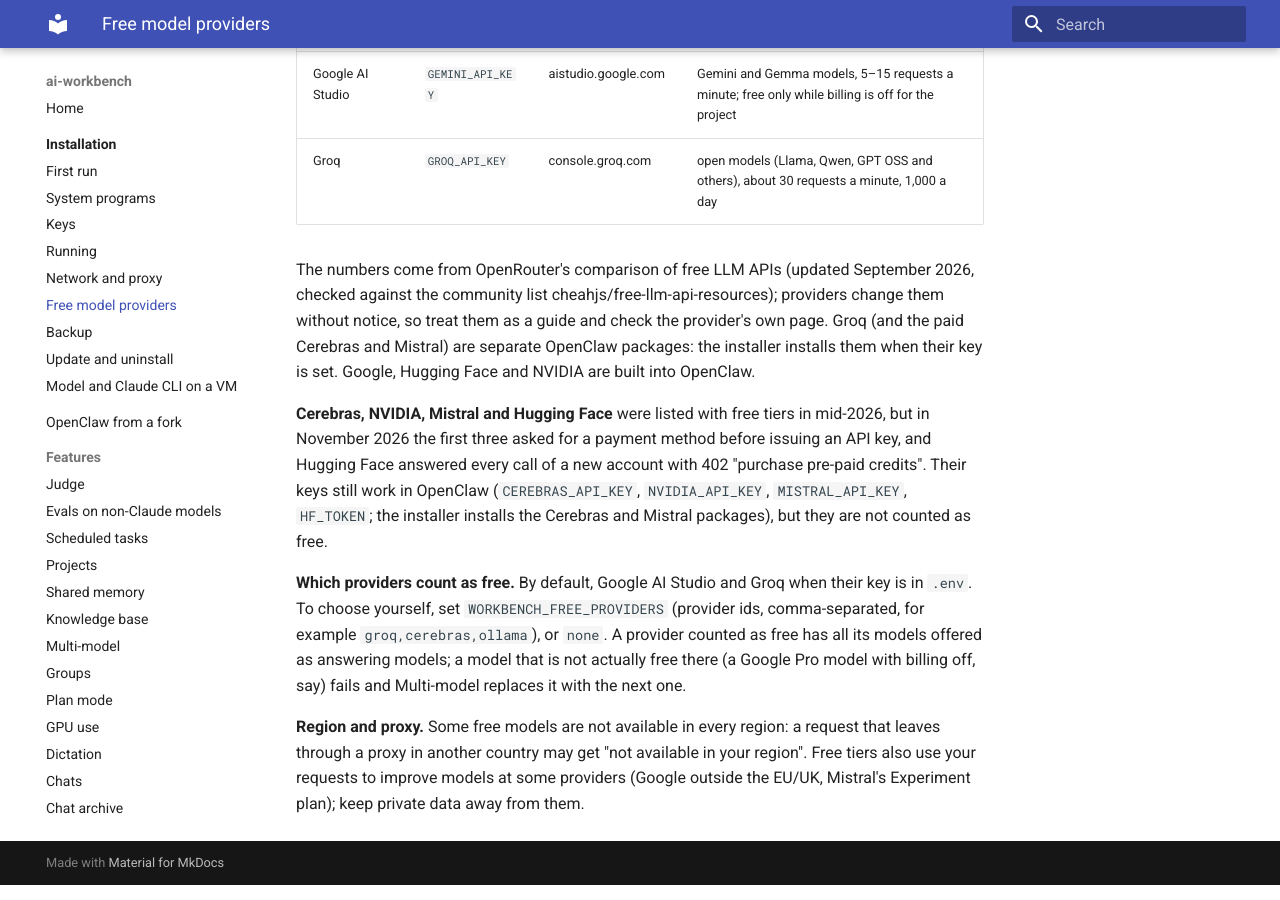
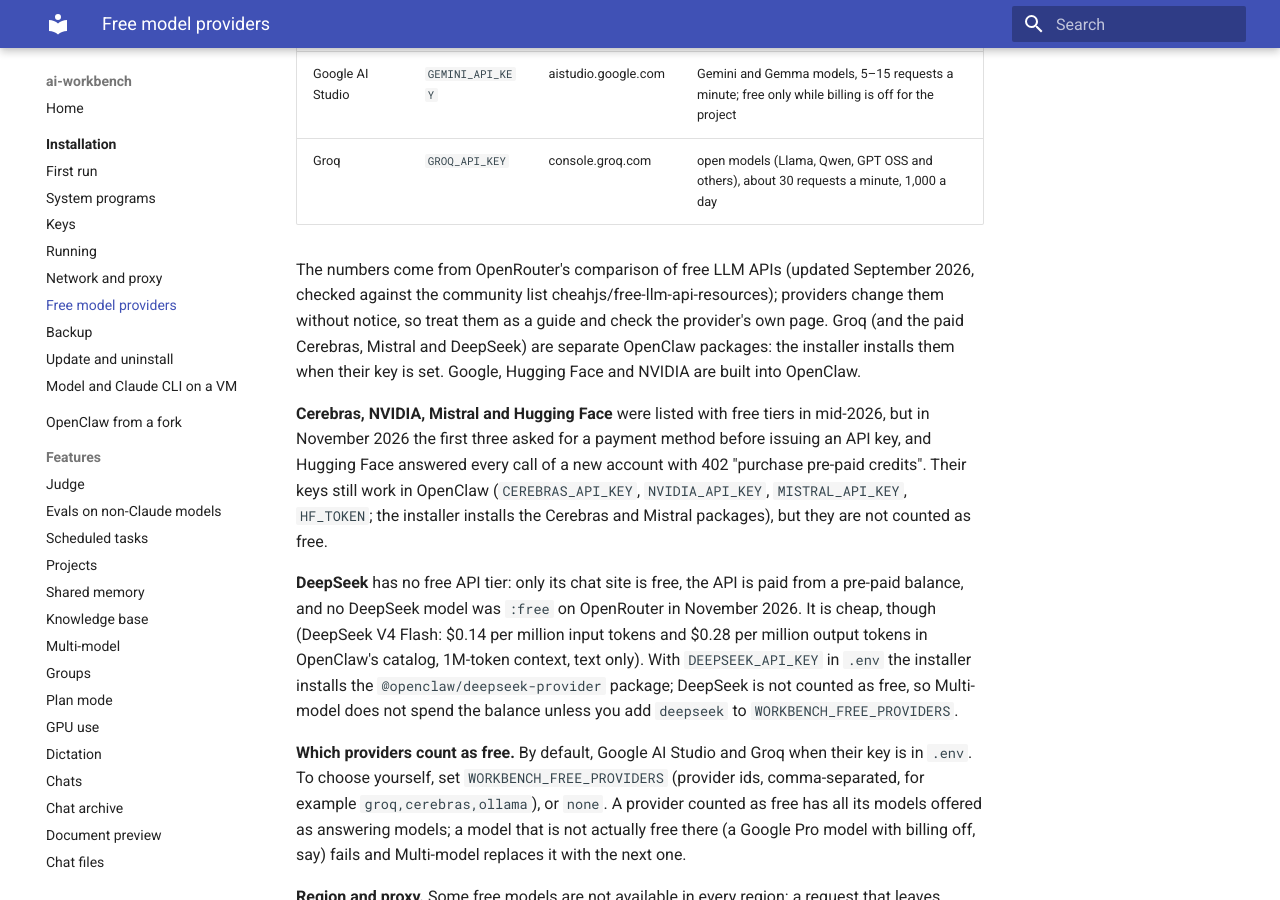
Before and after one commit to SingularBunny/ai-workbench, an MkDocs documentation site: the page built from docs/install/free-providers.md, in a window 1280 px wide and 900 px high, scrolled down 358 px. Built offline with MkDocs 1.6.1 and Material for MkDocs 9.7.7, drawn with Linux system fonts in a browser that asks for light colours.

Commit message:
DeepSeek: install @openclaw/deepseek-provider with DEEPSEEK_API_KEY; documented as cheap, paid, not free

```diff
--- a/docs/install/free-providers.md
+++ b/docs/install/free-providers.md
@@ -13,7 +13,7 @@ here creates accounts.
 
 The numbers come from OpenRouter's comparison of free LLM APIs (updated September 2026, checked against the
 community list cheahjs/free-llm-api-resources); providers change them without notice, so treat them as a guide
-and check the provider's own page. Groq (and the paid Cerebras and Mistral) are separate OpenClaw packages: the installer
+and check the provider's own page. Groq (and the paid Cerebras, Mistral and DeepSeek) are separate OpenClaw packages: the installer
 installs them when their key is set. Google, Hugging Face and NVIDIA are built into OpenClaw.
 
 **Cerebras, NVIDIA, Mistral and Hugging Face** were listed with free tiers in mid-2026, but in November 2026 the
@@ -21,6 +21,12 @@ first three asked for a payment method before issuing an API key, and Hugging Fa
 account with 402 "purchase pre-paid credits". Their keys still work in OpenClaw (`CEREBRAS_API_KEY`,
 `NVIDIA_API_KEY`, `MISTRAL_API_KEY`, `HF_TOKEN`; the installer installs the Cerebras and Mistral packages), but they
 are not counted as free.
+
+**DeepSeek** has no free API tier: only its chat site is free, the API is paid from a pre-paid balance, and no
+DeepSeek model was `:free` on OpenRouter in November 2026. It is cheap, though (DeepSeek V4 Flash: $0.14 per million
+input tokens and $0.28 per million output tokens in OpenClaw's catalog, 1M-token context, text only). With
+`DEEPSEEK_API_KEY` in `.env` the installer installs the `@openclaw/deepseek-provider` package; DeepSeek is not counted
+as free, so Multi-model does not spend the balance unless you add `deepseek` to `WORKBENCH_FREE_PROVIDERS`.
 
 **Which providers count as free.** By default, Google AI Studio and Groq when their key is in `.env`. To choose yourself, set
 `WORKBENCH_FREE_PROVIDERS` (provider ids, comma-separated, for example `groq,cerebras,ollama`), or `none`. A
```
Also changed, not shown: docs/reference/env.md (+4 -0 lines), 3 other files.
